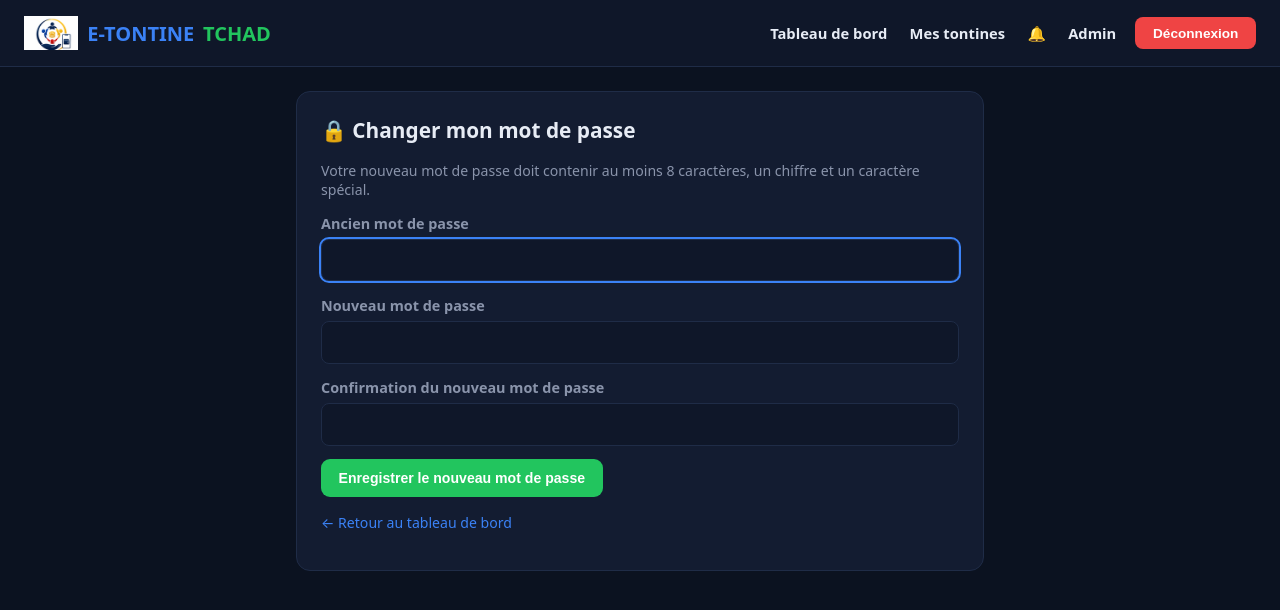
After one commit to metheraste-lang/etontine-django, a Django app: page /mon-compte/changer-mot-de-passe/ in a window 1280 px wide. The commit adds this page. Shown: the top 610 px of the page. Run offline with Django 5.2, Linux system fonts and the light colour scheme; the visitor is signed in with stand-in values (Sample User, id 1); data that the repository does not hold is empty.

Commit message:
Retrait reset mdp par email, ajout changement mdp utilisateur + ID membre

```diff
--- a/comptes/models.py
+++ b/comptes/models.py
@@ -34,5 +34,9 @@ class Utilisateur(AbstractUser):
     def est_administrateur(self):
         return self.role == self.ROLE_ADMIN or self.is_superuser
 
+    @property
+    def numero_membre(self):
+        return f"ET-{self.id:05d}"
+
     def __str__(self):
         return f"{self.get_full_name() or self.username} ({self.telephone})"
--- a/comptes/urls.py
+++ b/comptes/urls.py
@@ -1,7 +1,6 @@
 from django.urls import path
 from django.contrib.auth import views as auth_views
 from . import views
-from .forms import PasswordResetFormDiagnostic
 
 urlpatterns = [
     path('', views.tableau_bord, name='accueil'),
@@ -16,34 +15,18 @@ urlpatterns = [
     path('admin-tontine/utilisateurs/<int:user_id>/statut/', views.basculer_actif, name='basculer_actif'),
     path('notifications/', views.mes_notifications, name='notifications'),
 
-    # Réinitialisation du mot de passe par e-mail
+    # Changement de mot de passe par l'utilisateur connecté lui-même
     path(
-        'mot-de-passe-oublie/',
-        auth_views.PasswordResetView.as_view(
-            template_name='comptes/mot_de_passe_oublie.html',
-            email_template_name='comptes/email_reinitialisation.txt',
-            subject_template_name='comptes/email_reinitialisation_sujet.txt',
-            success_url='/mot-de-passe-oublie/envoye/',
-            form_class=PasswordResetFormDiagnostic,
+        'mon-compte/changer-mot-de-passe/',
+        auth_views.PasswordChangeView.as_view(
+            template_name='comptes/changer_mot_de_passe.html',
+            success_url='/mon-compte/changer-mot-de-passe/termine/',
         ),
-        name='password_reset',
+        name='password_change',
     ),
     path(
-        'mot-de-passe-oublie/envoye/',
-        auth_views.PasswordResetDoneView.as_view(template_name='comptes/mot_de_passe_oublie_envoye.html'),
-        name='password_reset_done',
-    ),
-    path(
-        'reinitialiser/<uidb64>/<token>/',
-        auth_views.PasswordResetConfirmView.as_view(
-            template_name='comptes/reinitialiser_mot_de_passe.html',
-            success_url='/reinitialiser/termine/',
-        ),
-        name='password_reset_confirm',
-    ),
-    path(
-        'reinitialiser/termine/',
-        auth_views.PasswordResetCompleteView.as_view(template_name='comptes/reinitialiser_mot_de_passe_termine.html'),
-        name='password_reset_complete',
+        'mon-compte/changer-mot-de-passe/termine/',
+        auth_views.PasswordChangeDoneView.as_view(template_name='comptes/changer_mot_de_passe_termine.html'),
+        name='password_change_done',
     ),
 ]
--- /dev/null
+++ b/templates/comptes/changer_mot_de_passe.html
@@ -0,0 +1,18 @@
+{% extends "base.html" %}
+{% block titre %}Changer mon mot de passe — E-Tontine Tchad{% endblock %}
+{% block contenu %}
+<div class="card">
+    <h2>🔒 Changer mon mot de passe</h2>
+    <p class="muted">Votre nouveau mot de passe doit contenir au moins 8 caractères, un chiffre et un caractère spécial.</p>
+    <form method="post">
+        {% csrf_token %}
+        {% for field in form %}
+            <label for="{{ field.id_for_label }}">{{ field.label }}</label>
+            {{ field }}
+            {% for erreur in field.errors %}<div class="erreur">{{ erreur }}</div>{% endfor %}
+        {% endfor %}
+        <div class="btn-row"><button type="submit" class="btn-green">Enregistrer le nouveau mot de passe</button></div>
+    </form>
+    <p class="muted" style="margin-top:1rem;"><a href="{% url 'tableau_bord' %}">← Retour au tableau de bord</a></p>
+</div>
+{% endblock %}
--- a/templates/comptes/connexion.html
+++ b/templates/comptes/connexion.html
@@ -12,7 +12,7 @@
         {% endfor %}
         <div class="btn-row"><button type="submit">Se connecter</button></div>
     </form>
-    <p class="muted" style="margin-top:1rem;"><a href="{% url 'password_reset' %}">Mot de passe oublié ?</a></p>
-    <p class="muted" style="margin-top:0.5rem;">Pas encore de compte ? <a href="{% url 'inscription' %}">Inscrivez-vous</a></p>
+    <p class="muted" style="margin-top:1rem;">Pas encore de compte ? <a href="{% url 'inscription' %}">Inscrivez-vous</a></p>
+    <p class="muted" style="margin-top:0.5rem; font-size:0.8rem;">Mot de passe oublié ? Contactez un administrateur de la plateforme.</p>
 </div>
 {% endblock %}
--- a/templates/comptes/espace_admin.html
+++ b/templates/comptes/espace_admin.html
@@ -203,10 +203,11 @@
     <h3>👥 Membres</h3>
     <div class="table-wrap">
     <table>
-        <thead><tr><th>Nom</th><th>Téléphone</th><th>Rôle</th><th>Statut</th><th>Cotisé</th><th>Déposé</th><th>Retiré</th><th>Actions</th></tr></thead>
+        <thead><tr><th>ID</th><th>Nom</th><th>Téléphone</th><th>Rôle</th><th>Statut</th><th>Cotisé</th><th>Déposé</th><th>Retiré</th><th>Actions</th></tr></thead>
         <tbody>
         {% for m in membres %}
         <tr>
+            <td><code>{{ m.numero_membre }}</code></td>
             <td>{{ m.first_name }} {{ m.last_name }}</td>
             <td>{{ m.telephone }}</td>
             <td>
@@ -250,7 +251,7 @@
             </td>
         </tr>
         {% empty %}
-        <tr><td colspan="8" class="muted">Aucun membre pour l'instant.</td></tr>
+        <tr><td colspan="9" class="muted">Aucun membre pour l'instant.</td></tr>
         {% endfor %}
         </tbody>
     </table>
--- a/templates/comptes/tableau_bord.html
+++ b/templates/comptes/tableau_bord.html
@@ -4,13 +4,14 @@
 
 <div class="card">
     <h2>{{ user.first_name|default:user.username }} 🚀</h2>
-    <p class="muted">Statut : Connecté en sécurité. Rôle : {{ user.get_role_display }}</p>
+    <p class="muted">Statut : Connecté en sécurité. Rôle : {{ user.get_role_display }} · ID membre : <strong style="color: var(--text);">{{ user.numero_membre }}</strong></p>
     <p style="font-size:1.6rem; font-weight:800; margin:0.6rem 0 0;">{{ user.solde }} F <span class="muted" style="font-size:0.8rem; font-weight:600;">de solde disponible</span></p>
     <div class="btn-row">
         <a href="{% url 'deposer' %}" class="btn btn-green">💳 Dépôt</a>
         <a href="{% url 'retirer' %}" class="btn btn-amber">📤 Retrait</a>
         <a href="{% url 'liste_tontines' %}" class="btn">📂 Mes tontines</a>
         <a href="{% url 'creer_tontine' %}" class="btn btn-outline">🛠️ Créer / Rejoindre</a>
+        <a href="{% url 'password_change' %}" class="btn btn-outline">🔒 Changer mon mot de passe</a>
         {% if user.est_administrateur %}<a href="{% url 'espace_admin' %}" class="btn btn-outline">⚙️ Espace admin</a>{% endif %}
     </div>
 </div>
```
Also changed, not shown: comptes/forms.py (+2 -25 lines), templates/comptes/changer_mot_de_passe_termine.html (added, +9 -0 lines).
